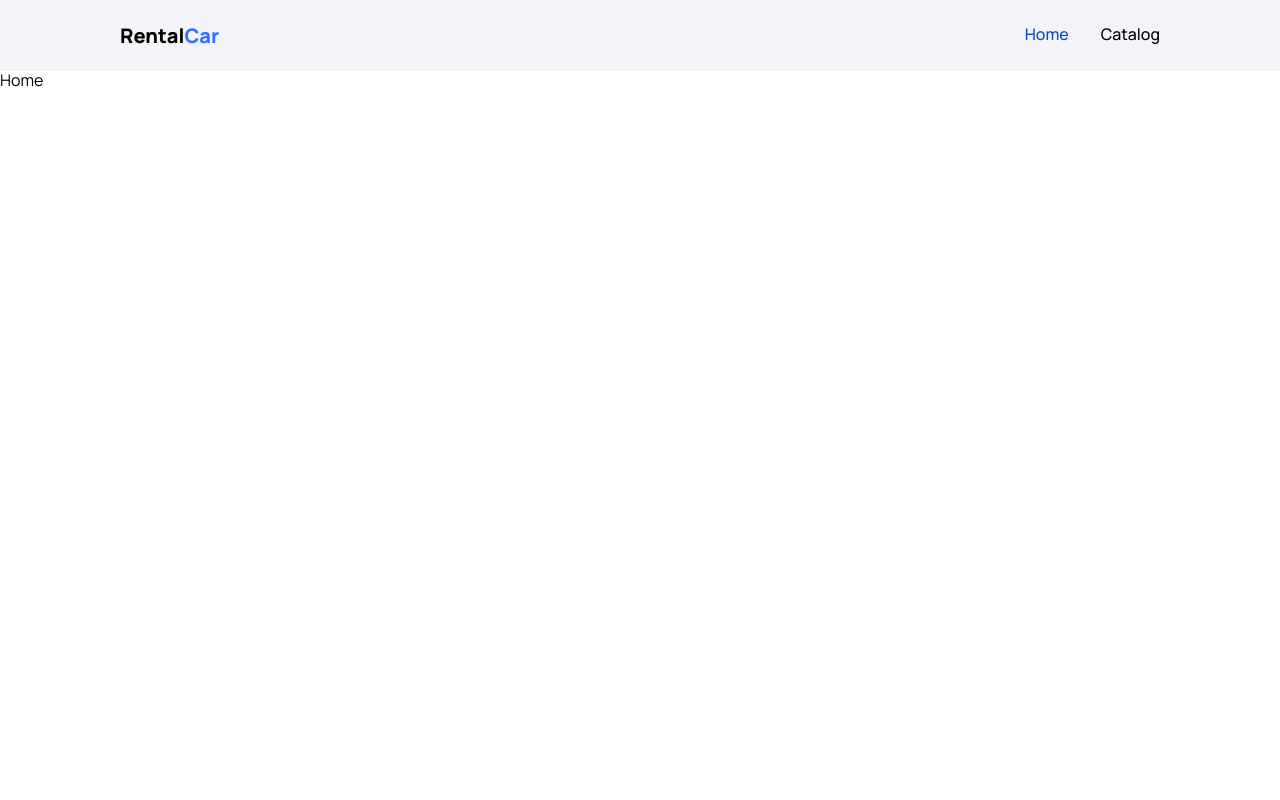
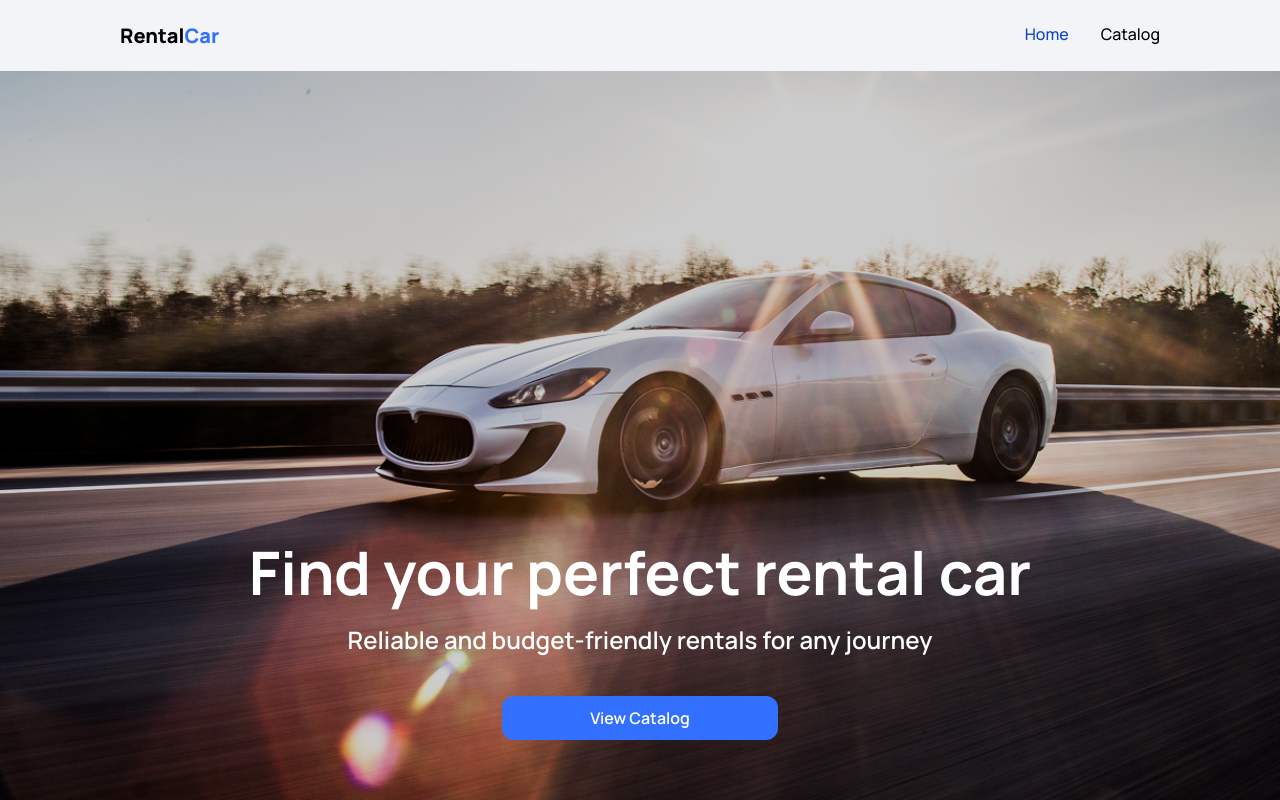
Before and after one commit to maskaa22/rentalCar, a React (Vite) app: page / in a window 1280 px wide. Built offline with nearby package versions, Linux system fonts and the light colour scheme.

Commit message:
home-style and component

```diff
--- a/src/pages/homePage/HomePage.jsx
+++ b/src/pages/homePage/HomePage.jsx
@@ -1,8 +1,17 @@
-import React from "react";
 import c from "./HomePage.module.css";
 
 const HomePage = () => {
-  return <div>Home</div>;
+  return (
+    <div className={c.home}>
+      <div className={c.info}>
+        <h1 className={c.title}>Find your perfect rental car</h1>
+        <p className={c.text}>
+          Reliable and budget-friendly rentals for any journey
+        </p>
+        <button className={c.btn}>View Catalog</button>
+      </div>
+    </div>
+  );
 };
 
 export default HomePage;
--- a/src/pages/homePage/HomePage.module.css
+++ b/src/pages/homePage/HomePage.module.css
@@ -0,0 +1,42 @@
+.home {
+  background: linear-gradient(rgba(0, 0, 0, 0.2), rgba(0, 0, 0, 0.2)),
+    url("/home-car-x1.png");
+  background-repeat: no-repeat;
+  background-size: cover;
+  height: calc(100vh - 71px);
+  width: 100%;
+  background-position: center;
+  position: relative;
+}
+.info {
+  position: absolute;
+  bottom: 60px;
+  left: 50%;
+  transform: translateX(-50%);
+  color: white;
+  text-align: center;
+  width: 100%;
+}
+.title {
+  font-weight: 700;
+  font-size: 60px;
+  line-height: 120%;
+}
+.text {
+  font-weight: 600;
+  font-size: 24px;
+  line-height: 133%;
+  margin-top: 16px;
+  margin-bottom: 40px;
+}
+.btn {
+  border-radius: 12px;
+  border: none;
+  font-weight: 600;
+  font-size: 16px;
+  line-height: 125%;
+  padding: 12px 88px;
+
+  color: white;
+  background: var(--main-color-button);
+}
```
Also changed, not shown: public/home-car-x1.png (added).
